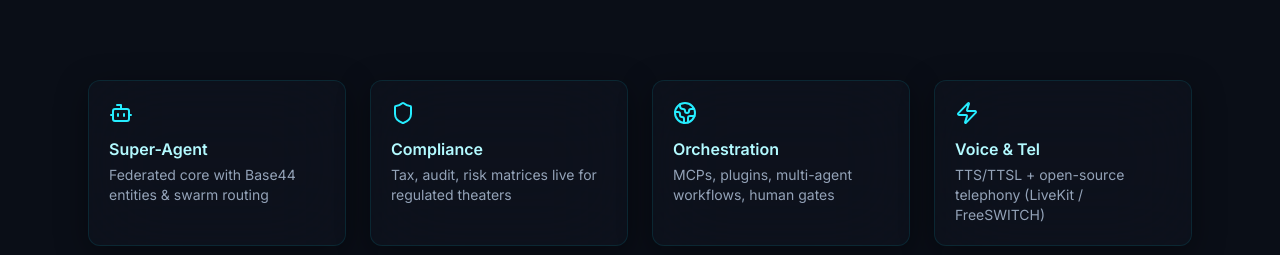
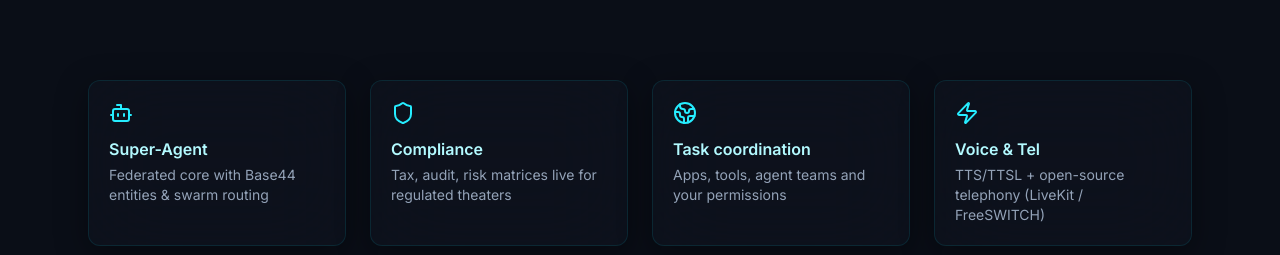
Before and after one commit to saifsoub/s-agency-command-center, a React (Vite) app: page / in a window 1280 px wide. Shown: the part 800-1055 px from the top of the page. Built offline with nearby package versions, Linux system fonts and the light colour scheme.

Commit message:
Use plain English and keep Seif's permissions clear
Simplify screen and README wording where present. Keep internal stages and monitoring details off Seif's screens. Save the owner's wording instruction.

Implemented by Codex.

```diff
--- a/src/pages/Landing.jsx
+++ b/src/pages/Landing.jsx
@@ -31,7 +31,7 @@
         {[
           { icon: Bot, title: 'Super-Agent', desc: 'Federated core with Base44 entities & swarm routing' },
           { icon: Shield, title: 'Compliance', desc: 'Tax, audit, risk matrices live for regulated theaters' },
-          { icon: Globe2, title: 'Orchestration', desc: 'MCPs, plugins, multi-agent workflows, human gates' },
+          { icon: Globe2, title: 'Task coordination', desc: 'Apps, tools, agent teams and your permissions' },
           { icon: Zap, title: 'Voice & Tel', desc: 'TTS/TTSL + open-source telephony (LiveKit / FreeSWITCH)' },
         ].map((f, i) => (
           <motion.div key={f.title} initial={{ opacity: 0, y: 16 }} whileInView={{ opacity: 1, y: 0 }} transition={{ delay: i * 0.08 }} className="glass-panel p-5">
--- a/src/pages/OrchestrationPage.jsx
+++ b/src/pages/OrchestrationPage.jsx
@@ -22,7 +22,7 @@
       await new Promise((r) => setTimeout(r, 400))
     }
     await base44.jobs.create({ type: 'orchestration', name: 'Manual swarm run' })
-    toast.success('Orchestration job queued')
+    toast.success('Task coordination job queued')
     setRunning(false)
     setActive(0)
   }
```
Also changed, not shown: 1 other file (tests, documents, lock files or other folders).
